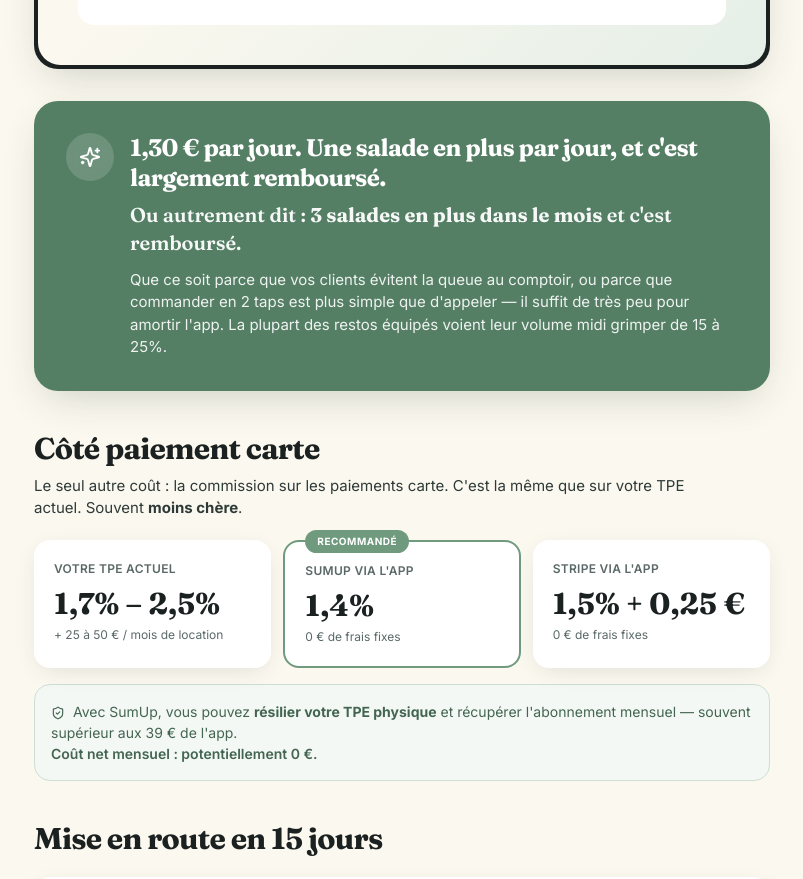
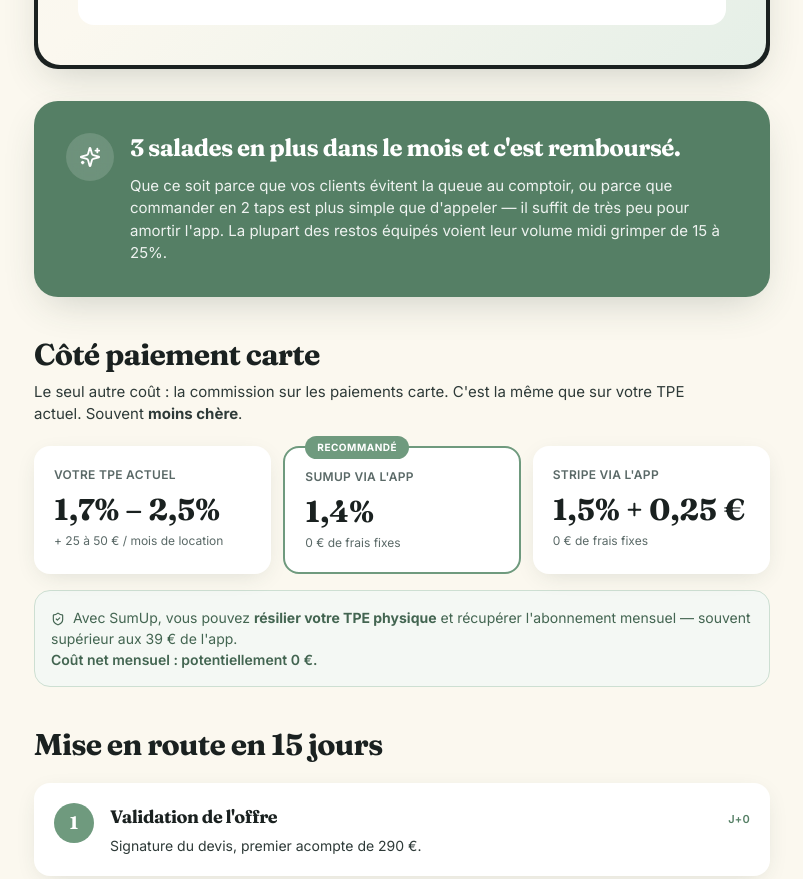
Before and after one commit to rabaudremi-boop/amai-precommande, a React (Vite) app: page /offre in a window 1280 px wide. Shown: the part 3843-4722 px from the top of the page, without its empty margins (238-1041 px from the left). Built offline with nearby package versions, Linux system fonts and the light colour scheme.

Commit message:
tweak(offer): keep only 3 salades per month line

```diff
--- a/src/pages/Offer.tsx
+++ b/src/pages/Offer.tsx
@@ -336,13 +336,8 @@ export default function Offer() {
             </div>
             <div>
               <h3 className="font-display text-2xl font-bold leading-tight">
-                1,30 € par jour. Une salade en plus par jour, et c'est
-                largement remboursé.
+                3 salades en plus dans le mois et c'est remboursé.
               </h3>
-              <p className="mt-2 font-display text-xl font-semibold text-white/95">
-                Ou autrement dit : <strong>3 salades en plus dans le mois</strong>{' '}
-                et c'est remboursé.
-              </p>
               <p className="mt-3 text-[15px] text-white/90">
                 Que ce soit parce que vos clients évitent la queue au
                 comptoir, ou parce que commander en 2 taps est plus simple que
```
